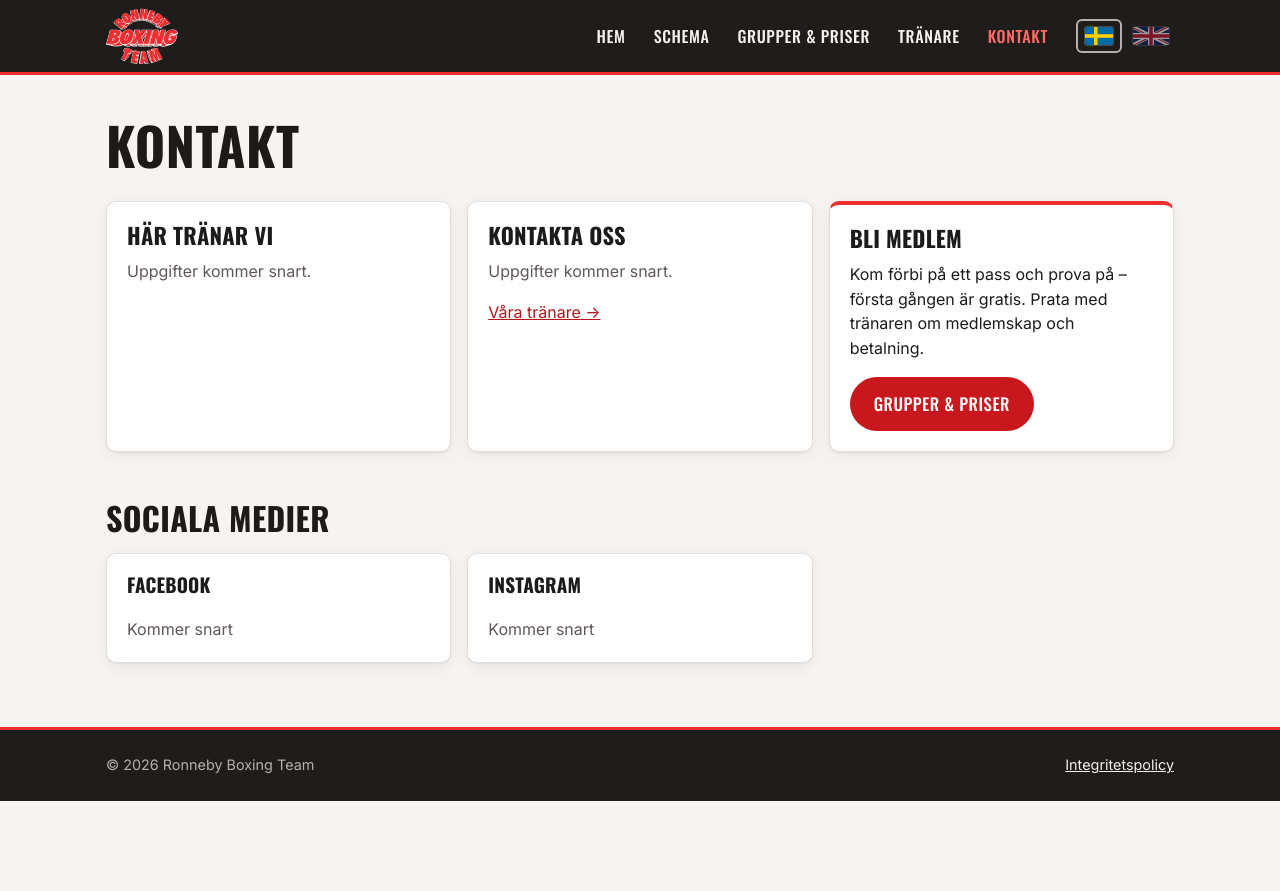
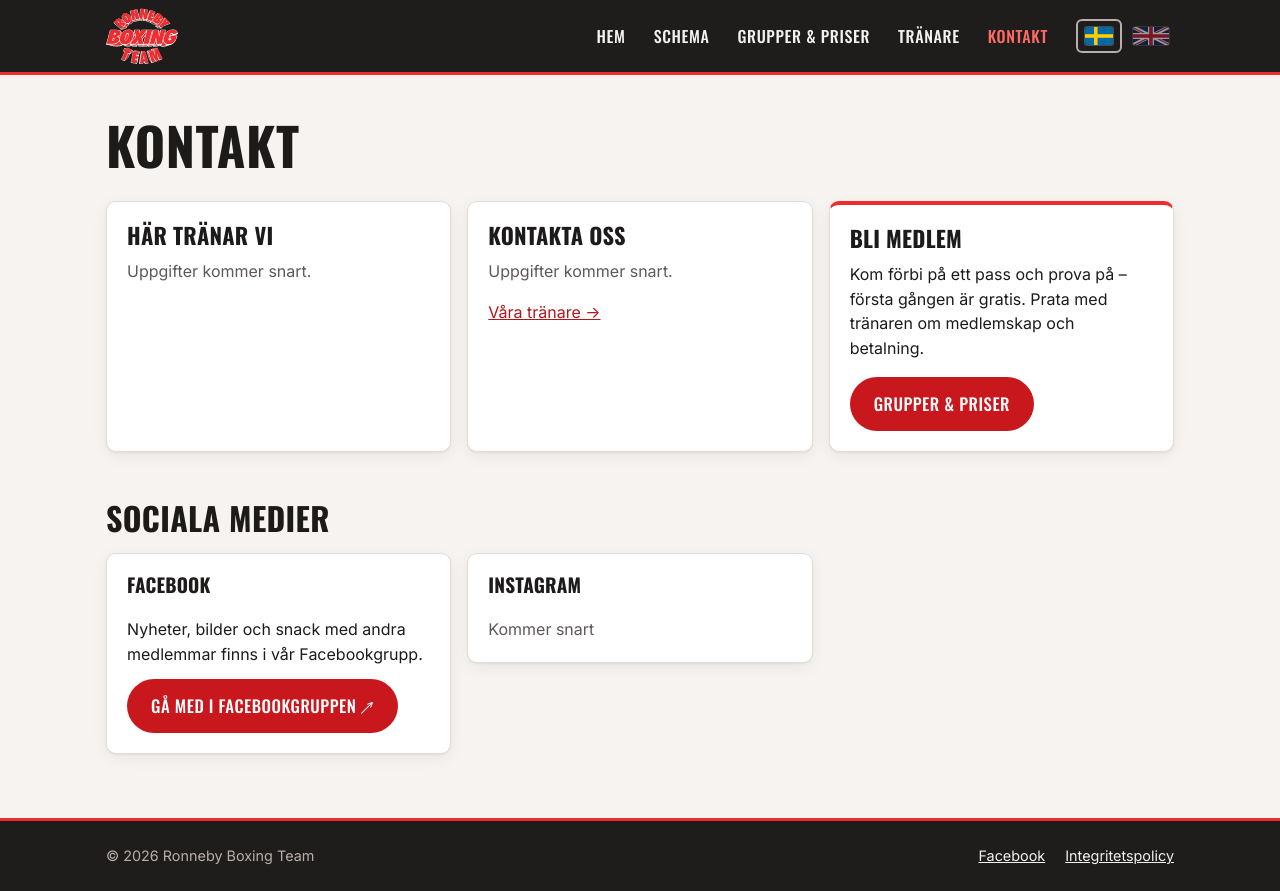
Before and after one commit to ronnebybk/ronneby-bk, a Vue app: page /#/kontakt in a window 1280 px wide. Before the commit the page ends 801 px from the top, so only its background shows below. Built offline with nearby package versions, Linux system fonts and the light colour scheme; no server answers.

Commit message:
Link to the club's Facebook group instead of embedding it
Facebook's page plugin renders an empty frame for groups, so a
facebook.com/groups/ URL now shows a "join the group" card. A Page URL
still gets the embedded feed behind consent.

Co-Authored-By: Claude Opus 5.5 <noreply@anthropic.com>

```diff
--- a/src/components/SocialEmbed.vue
+++ b/src/components/SocialEmbed.vue
@@ -20,8 +20,14 @@ const profileUrl = computed(() =>
     : instagramHandle && `https://www.instagram.com/${instagramHandle}/`,
 )
 
-// Facebook always has an embeddable feed; Instagram only via a Behold widget.
-const embeddable = computed(() => (props.service === 'facebook' ? Boolean(facebookUrl) : Boolean(beholdFeedId)))
+// Facebook can only embed Pages, not groups (the plugin renders an empty frame for a group),
+// so a group gets a plain "join" link instead.
+const isFacebookGroup = computed(() => props.service === 'facebook' && /facebook\.com\/groups\//.test(facebookUrl))
+
+// Facebook Pages have an embeddable feed; Instagram only via a Behold widget.
+const embeddable = computed(() =>
+  props.service === 'facebook' ? Boolean(facebookUrl) && !isFacebookGroup.value : Boolean(beholdFeedId),
+)
 
 const facebookSrc = computed(() => {
   const params = new URLSearchParams({
@@ -60,6 +66,11 @@ watch(
 
     <p v-if="!profileUrl" class="muted">{{ t('common.comingSoon') }}</p>
 
+    <div v-else-if="isFacebookGroup" class="group">
+      <p>{{ t('social.groupText') }}</p>
+      <a :href="profileUrl" target="_blank" rel="noopener" class="btn btn-primary">{{ t('social.groupButton') }} ↗</a>
+    </div>
+
     <template v-else-if="embeddable && consent[service]">
       <iframe
         v-if="service === 'facebook'"
@@ -81,7 +92,7 @@ watch(
       <RouterLink to="/integritet" class="small">{{ t('social.privacy') }}</RouterLink>
     </div>
 
-    <p v-if="profileUrl">
+    <p v-if="profileUrl && !isFacebookGroup">
       <a :href="profileUrl" target="_blank" rel="noopener">{{ t('social.openOn', { service: name }) }} ↗</a>
     </p>
   </div>
@@ -106,6 +117,13 @@ iframe {
   background: var(--paper);
 }
 
+.group {
+  display: flex;
+  flex-direction: column;
+  align-items: flex-start;
+  gap: 12px;
+}
+
 .consent {
   display: flex;
   flex-direction: column;
--- a/src/config.js
+++ b/src/config.js
@@ -13,7 +13,8 @@ export default {
   },
 
   social: {
-    facebookUrl: '', // e.g. 'https://www.facebook.com/ronnebyboxingteam'
+    // A Page shows its feed (after consent); a group can't be embedded and shows a "join" link.
+    facebookUrl: 'https://www.facebook.com/groups/251477413001',
     instagramHandle: '', // without @
     beholdFeedId: '', // optional: Instagram feed widget from behold.so
   },
--- a/src/i18n/en.js
+++ b/src/i18n/en.js
@@ -93,6 +93,8 @@ export default {
       'The feed is loaded from {service}. When you show it, {service} may set cookies and see that you visited this page.',
     consentButton: 'Show the {service} feed',
     openOn: 'Open on {service}',
+    groupText: 'News, photos and chat with other members are in our Facebook group.',
+    groupButton: 'Join the Facebook group',
     privacy: 'Read more in the privacy policy',
   },
   privacy: {
--- a/src/i18n/sv.js
+++ b/src/i18n/sv.js
@@ -93,6 +93,8 @@ export default {
       'Flödet laddas från {service}. När du visar det kan {service} spara cookies och se att du besökt sidan.',
     consentButton: 'Visa {service}-flödet',
     openOn: 'Öppna på {service}',
+    groupText: 'Nyheter, bilder och snack med andra medlemmar finns i vår Facebookgrupp.',
+    groupButton: 'Gå med i Facebookgruppen',
     privacy: 'Läs mer i integritetspolicyn',
   },
   privacy: {
```
Also changed, not shown: 1 other file (tests, documents, lock files or other folders).
